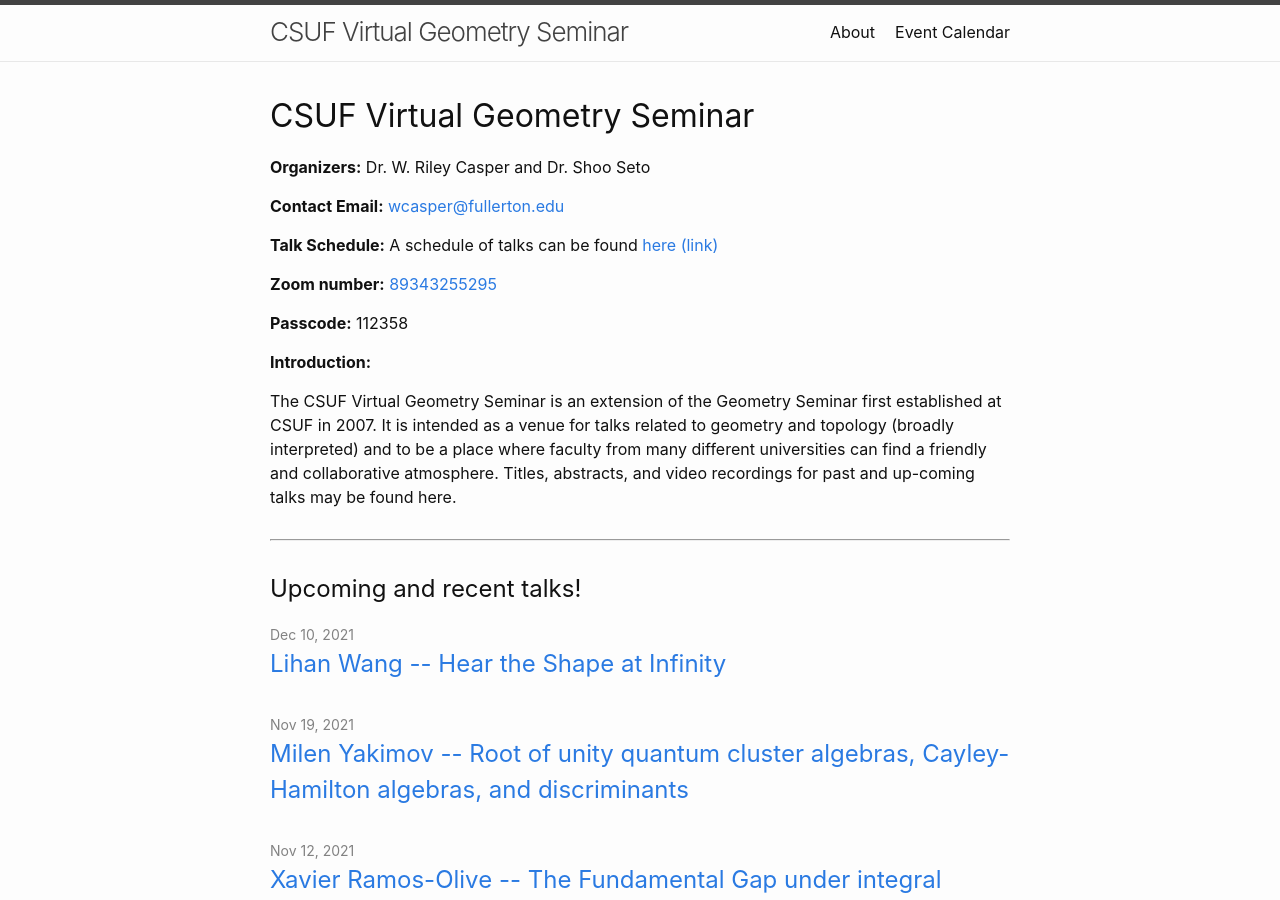
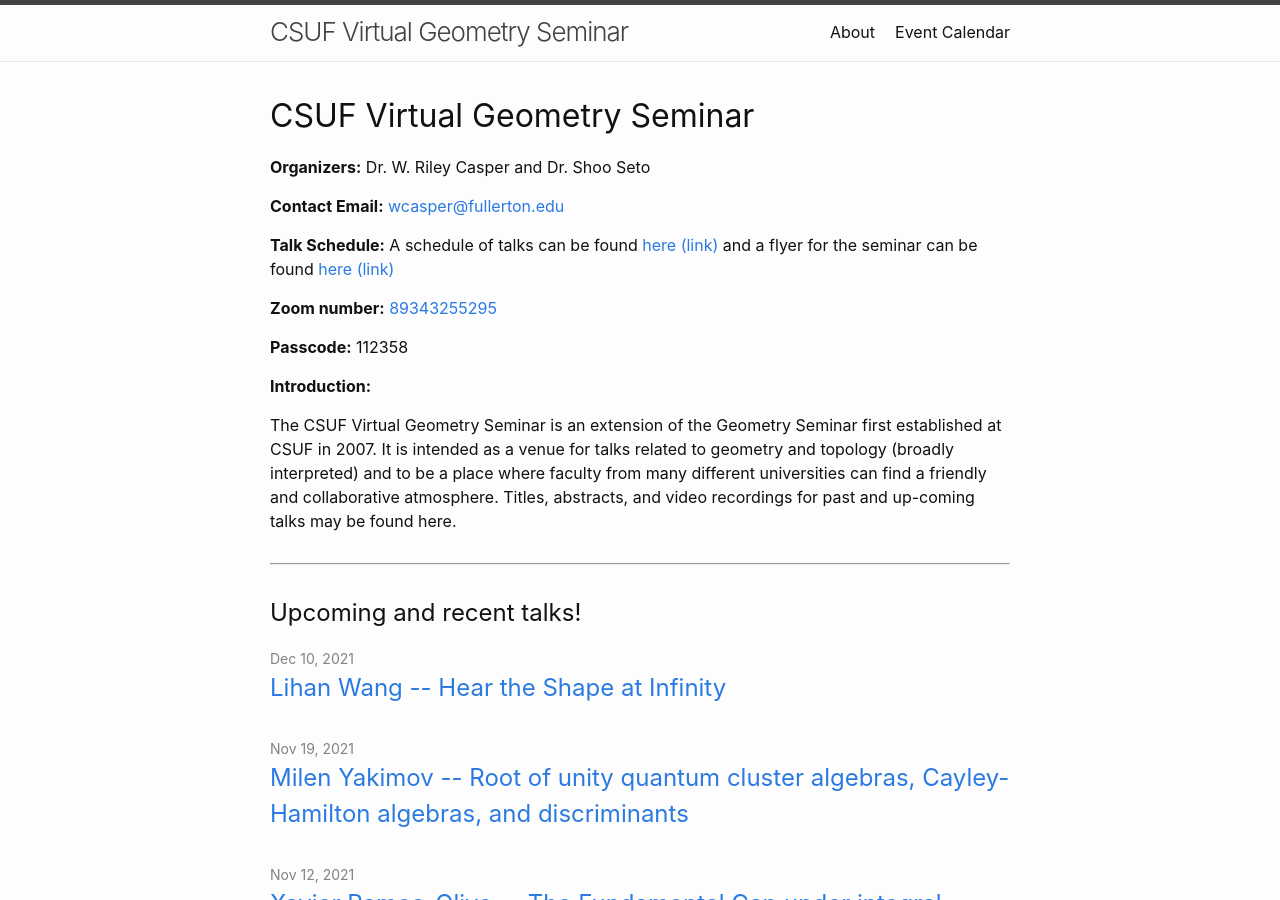
Before and after one commit to wcasper/geometry-seminar, a Jekyll site: the page built from index.md, in a window 1280 px wide and 900 px high. Built offline with Jekyll 4.4.1, drawn with Linux system fonts in a browser that asks for light colours.

Commit message:
changed links

```diff
--- a/index.md
+++ b/index.md
@@ -13,7 +13,7 @@ title: CSUF Virtual Geometry Seminar
 
 **Contact Email:** [wcasper@fullerton.edu](mailto:wcasper@fullerton.edu)
 
-**Talk Schedule:** A schedule of talks can be found [here (link)](flyer/geometry_flyer-spring-2022.pdf)
+**Talk Schedule:** A schedule of talks can be found [here (link)](calendar) and a flyer for the seminar can be found [here (link)](flyer/geometry_flyer-spring-2022.pdf)
 
 **Zoom number:** [89343255295](https://fullerton.zoom.us/j/89343255295?pwd=ZFR3VThaM29ZYkdReGVQS0daS1pHUT09)
 
```
